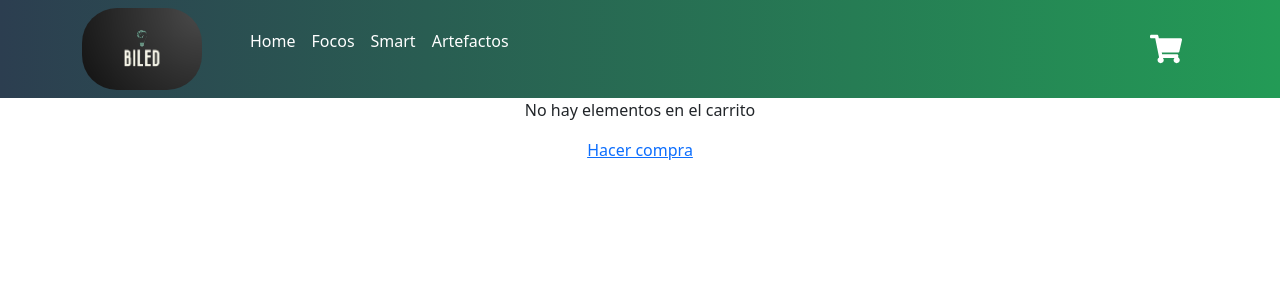
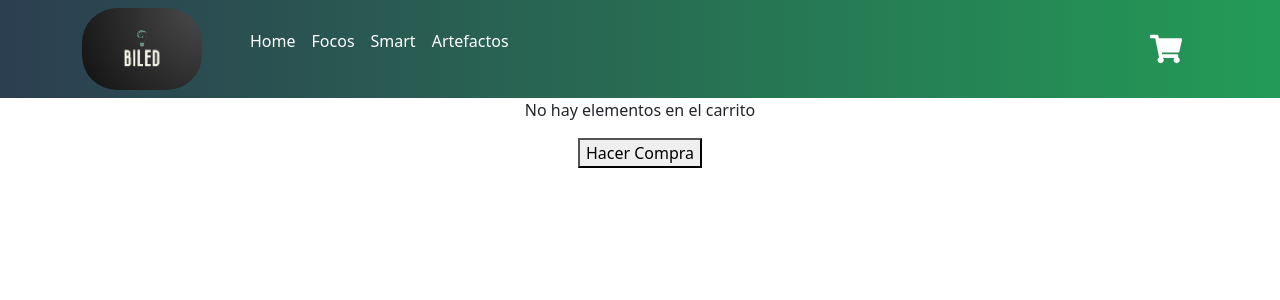
Before and after one commit to gerabiancardi/React-Curso, a React (Create React App) app: page /cart in a window 1280 px wide. Shown: the top 300 px of the page. Built offline with nearby package versions, Linux system fonts and the light colour scheme.

Commit message:
Entrega Proyecto Final React BIANCARDI

```diff
--- a/src/components/Cart/Cart.js
+++ b/src/components/Cart/Cart.js
@@ -10,7 +10,7 @@ function Cart() {
     return (
       <>
         <p>No hay elementos en el carrito</p>
-        <NavLink to="/">Hacer compra</NavLink>
+        <NavLink to="/"><button>Hacer Compra</button></NavLink>
       </>
     );
   }
```
Also changed, not shown: 1 other file (tests, documents, lock files or other folders).
